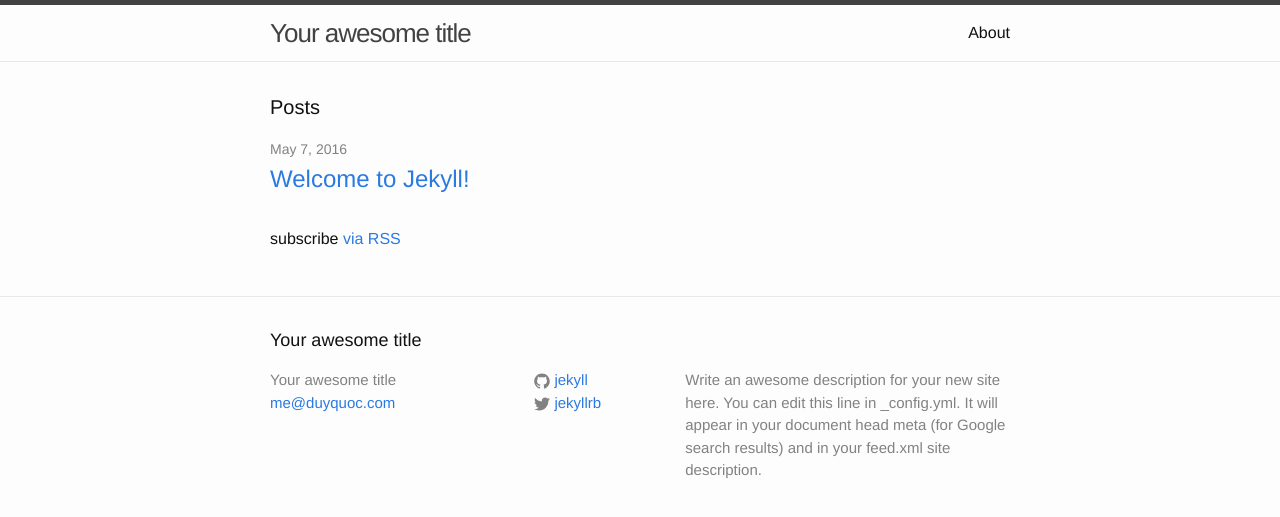
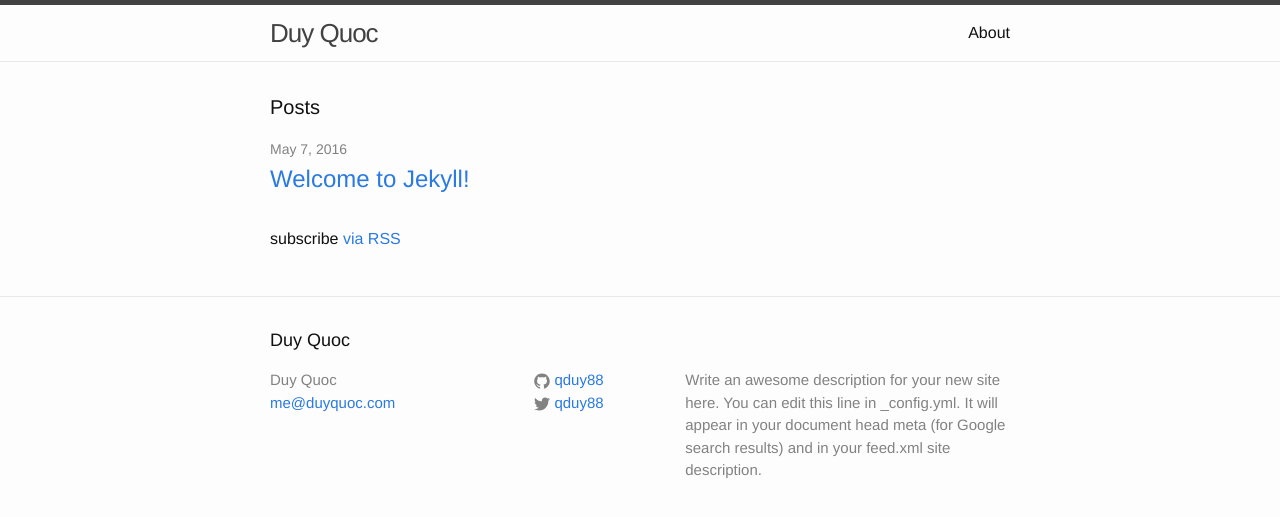
Before and after one commit to dqduy/dqduy.github.io, a Jekyll site: the page built from index.html, in a window 1280 px wide. Shown: the top 517 px of the page. Built offline with Jekyll 4.4.1, drawn with Linux system fonts in a browser that asks for light colours.

Commit message:
Change site's inform

```diff
--- a/_config.yml
+++ b/_config.yml
@@ -6,16 +6,16 @@
 # 'jekyll serve'. If you change this file, please restart the server process.
 
 # Site settings
-title: Your awesome title
+title: Duy Quoc
 email: me@duyquoc.com
 description: > # this means to ignore newlines until "baseurl:"
   Write an awesome description for your new site here. You can edit this
   line in _config.yml. It will appear in your document head meta (for
   Google search results) and in your feed.xml site description.
 baseurl: "" # the subpath of your site, e.g. /blog
-url: "http://yourdomain.com" # the base hostname & protocol for your site
-twitter_username: jekyllrb
-github_username:  jekyll
+url: "http://duyquoc.com" # the base hostname & protocol for your site
+twitter_username: qduy88
+github_username:  qduy88
 
 # Build settings
 markdown: kramdown
```
